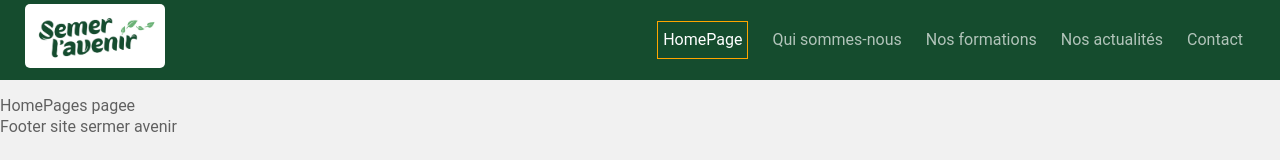
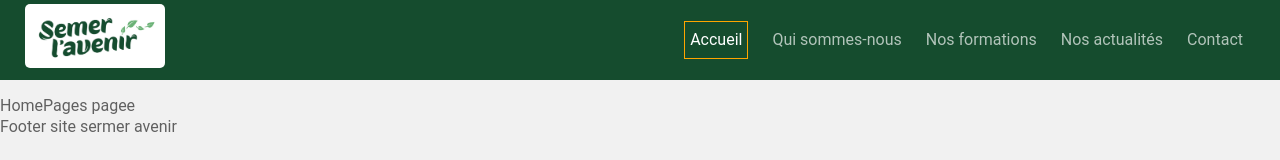
Before and after one commit to sermer12/sermer_avenir, a React (Vite) app in the folder frontend/: page / in a window 1280 px wide. Shown: the top 160 px of the page. Built offline with nearby package versions, Linux system fonts and the light colour scheme.

Commit message:
Changement en Accueil de homepage

```diff
--- a/frontend/src/components/Routes.jsx
+++ b/frontend/src/components/Routes.jsx
@@ -25,7 +25,7 @@ const Routes = () => {
             to="/"
             className={({ isActive }) => (isActive ? "is_active" : "")}
           >
-            HomePage
+            Accueil
           </NavLink>
           <NavLink
             to="/Qui sommes-nous"
```
